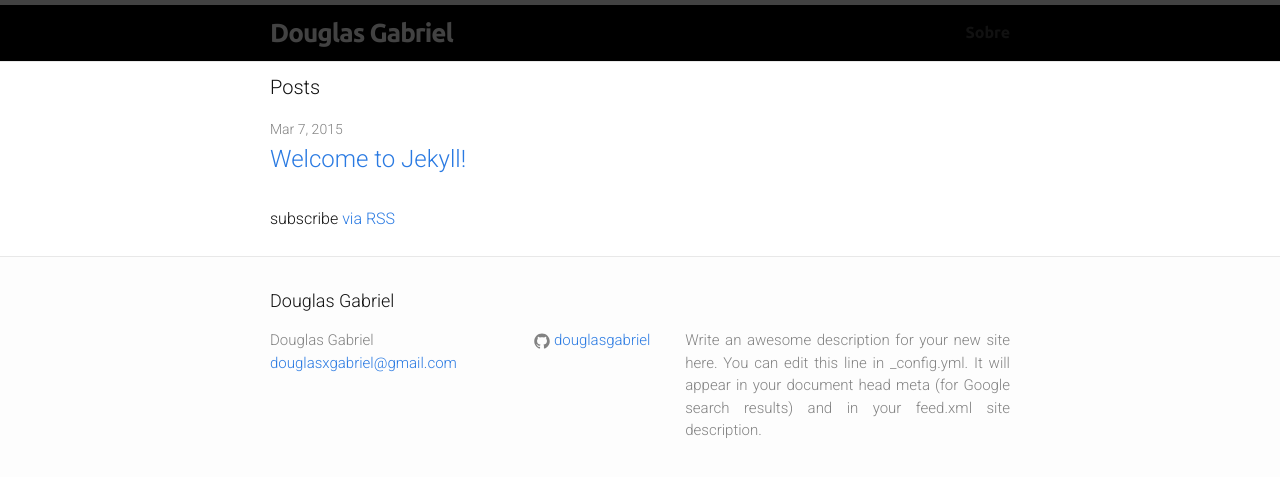
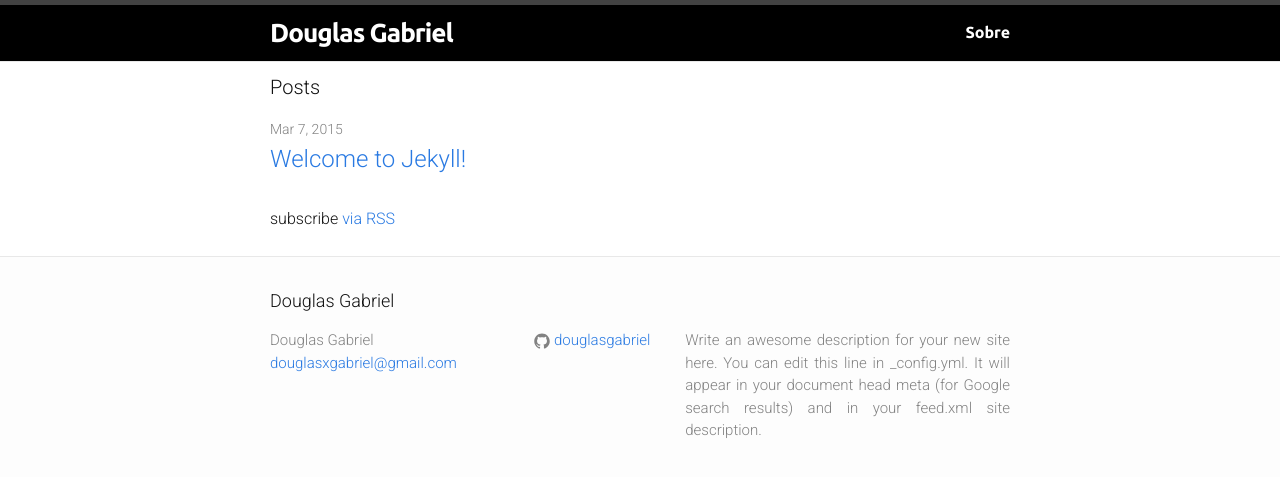
Before and after one commit to douglasgabriel/douglasgabriel.github.io, a Jekyll site: the page built from index.html, in a window 1280 px wide. Shown: the top 477 px of the page. Built offline with Jekyll 4.4.1, drawn with Linux system fonts in a browser that asks for light colours.

Commit message:
consertando cor de links na barra topo

```diff
--- a/css/main.scss
+++ b/css/main.scss
@@ -62,6 +62,7 @@ body{
 
 .site-header a{
 	font-family: Ubuntu;
+	color: white !important;
 }
 
 .site-header a:hover{
```
